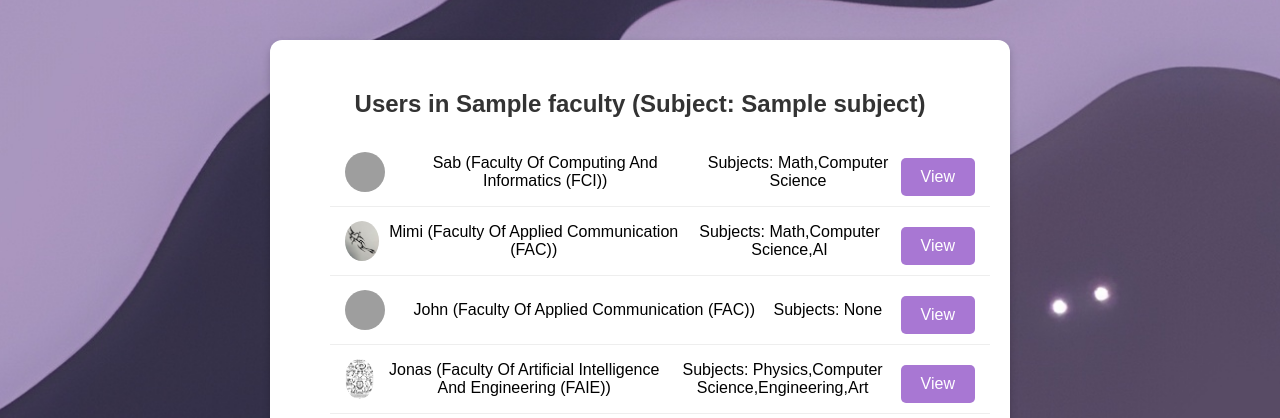
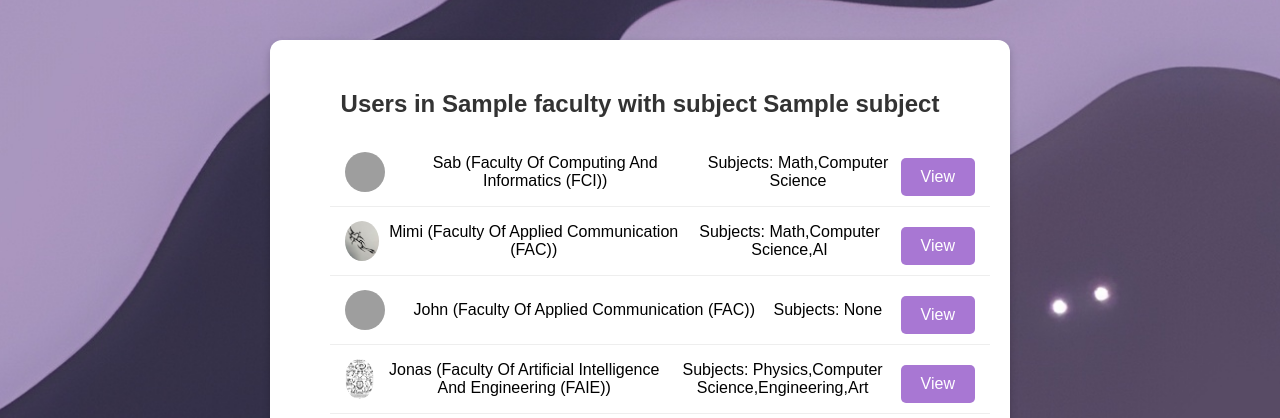
Before and after one commit to Kirtanaa222/Group-11, a Flask app: template Templates/search.html in a window 1280 px wide. Shown: the part 73-491 px from the top of the page. Run offline with Flask 3, Linux system fonts and the light colour scheme; the template is opened without the code that fills it: values that come from a table or form of the project are taken from there, most other values are stand-ins (such as "Sample title", 1, 10 or a date in 2020); grey boxes are pictures that could not be loaded.

```diff
--- a/Templates/profile.html
+++ b/Templates/profile.html
@@ -56,7 +56,7 @@
         <h1>Welcome, {{ username }}</h1>
         <p>This is your profile page.</p>
 
-            <!-- Show admin dashboard link if user is admin -->
+        <!-- Show admin dashboard link if user is admin -->
         {% if session.get('is_admin') %}
             <p><a href="{{ url_for('admin_dashboard') }}">Go to Admin Dashboard</a></p>
         {% endif %}
--- a/Templates/search.html
+++ b/Templates/search.html
@@ -20,7 +20,7 @@
     <h2>
         Users
         {% if faculty %} in {{ faculty }}{% endif %}
-        {% if subject %} (Subject: {{ subject }}){% endif %}
+        {% if subject %} with subject {{ subject }} {% endif %}
     </h2>
     <ul>
         {% for user in users %}
```
Also changed, not shown: Static/img/intbg2.jpeg (added), instance/sql.db.
